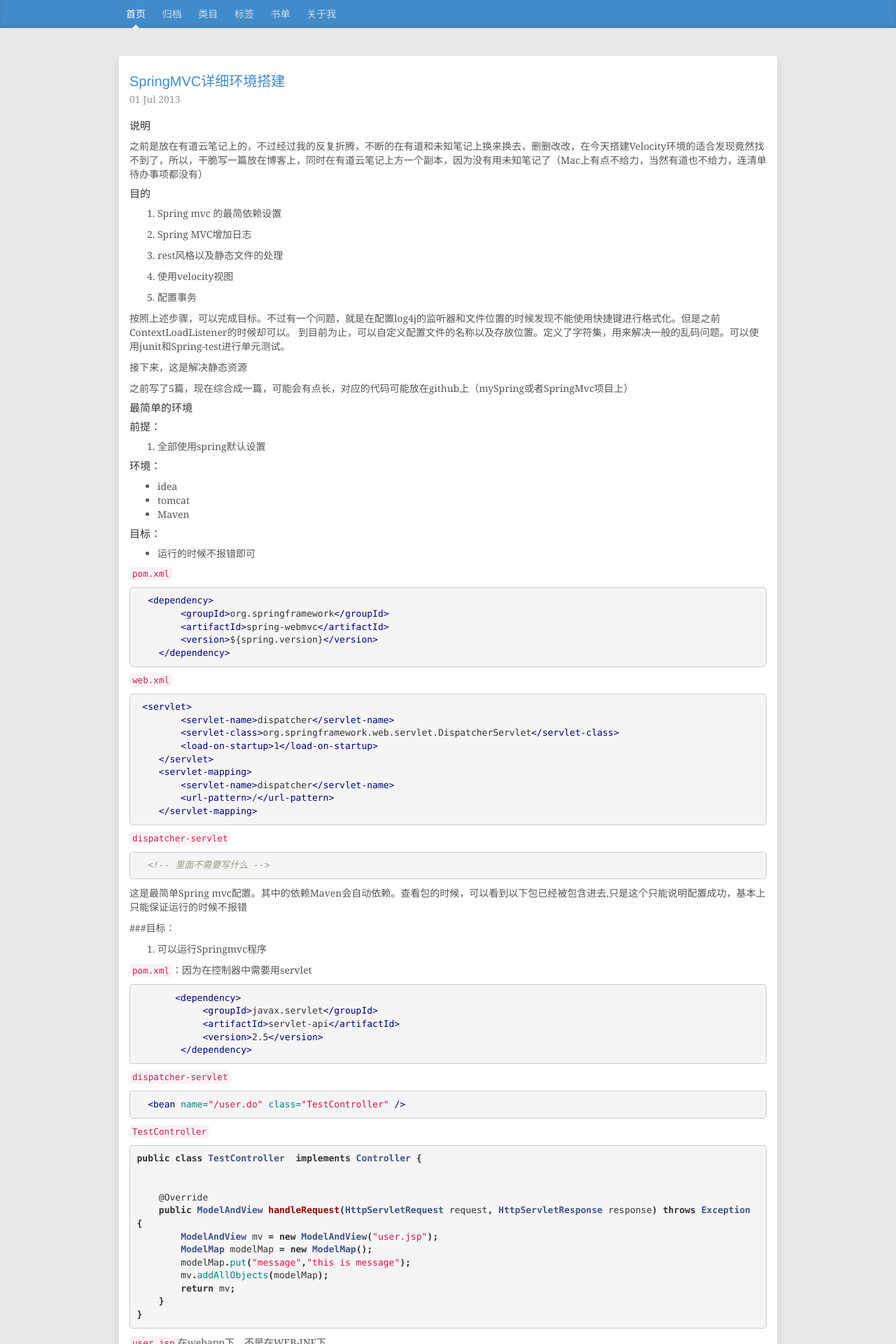
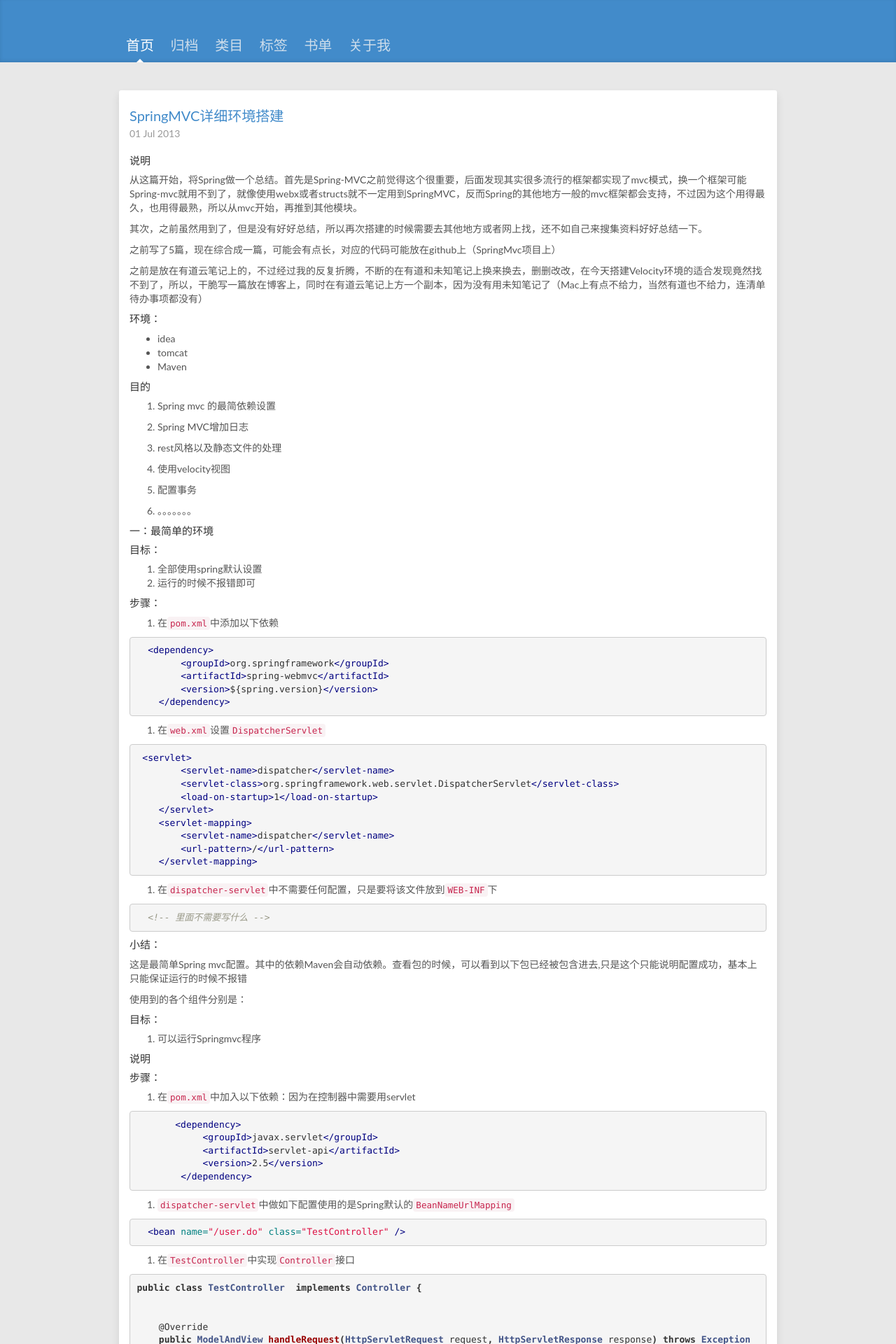
Before and after one commit to songqing/songqing.github.io, a Jekyll site: the page built from _posts/2013-07-01-spring-mvc-env.md, in a window 1280 px wide. Shown: the top 1920 px of the page at 70% size. Built offline with Jekyll 4.4.1, drawn with Linux system fonts in a browser that asks for light colours; comment, search, counter and statistics services are not loaded; some of the changed text lies outside the part shown.

Commit message:
edit the head

````diff
--- a/_layouts/default.html
+++ b/_layouts/default.html
@@ -12,7 +12,7 @@
 <div class="container">
 
     <div class="blog-header">
-        {% include blog-header.html %}
+
     </div>
     <div class="row">
 
--- a/_posts/2013-07-01-spring-mvc-env.md
+++ b/_posts/2013-07-01-spring-mvc-env.md
@@ -7,8 +7,18 @@ tag: Spring mvc
 ---
 
 ###说明
+从这篇开始，将Spring做一个总结。首先是Spring-MVC之前觉得这个很重要，后面发现其实很多流行的框架都实现了mvc模式，换一个框架可能Spring-mvc就用不到了，就像使用webx或者structs就不一定用到SpringMVC，反而Spring的其他地方一般的mvc框架都会支持，不过因为这个用得最久，也用得最熟，所以从mvc开始，再推到其他模块。
+
+其次，之前虽然用到了，但是没有好好总结，所以再次搭建的时候需要去其他地方或者网上找，还不如自己来搜集资料好好总结一下。
+
+之前写了5篇，现在综合成一篇，可能会有点长，对应的代码可能放在github上（SpringMvc项目上）
 
 之前是放在有道云笔记上的，不过经过我的反复折腾，不断的在有道和未知笔记上换来换去，删删改改，在今天搭建Velocity环境的适合发现竟然找不到了，所以，干脆写一篇放在博客上，同时在有道云笔记上方一个副本，因为没有用未知笔记了（Mac上有点不给力，当然有道也不给力，连清单待办事项都没有）
+
+###环境：
+- idea
+- tomcat
+- Maven
 
 ###目的
 
@@ -22,29 +32,19 @@ tag: Spring mvc
 
 5. 配置事务
 
+6. 。。。。。。。
 
-按照上述步骤，可以完成目标。不过有一个问题，就是在配置log4j的监听器和文件位置的时候发现不能使用快捷键进行格式化。但是之前ContextLoadListener的时候却可以。
-    到目前为止，可以自定义配置文件的名称以及存放位置。定义了字符集，用来解决一般的乱码问题。可以使用junit和Spring-test进行单元测试。
 
-接下来，这是解决静态资源
+###一：最简单的环境
 
-之前写了5篇，现在综合成一篇，可能会有点长，对应的代码可能放在github上（mySpring或者SpringMvc项目上）
-
-###最简单的环境
-
-###前提：
-1. 全部使用spring默认设置
-
-###环境：
-- idea
-- tomcat
-- Maven
 
 ###目标：
-- 运行的时候不报错即可
+1. 全部使用spring默认设置
+2. 运行的时候不报错即可
 
 
-```pom.xml```
+###步骤：
+1. 在```pom.xml```中添加以下依赖
 
 {% highlight xml %}
 
@@ -58,7 +58,7 @@ tag: Spring mvc
 {% endhighlight %}
 
 
-```web.xml```
+2. 在```web.xml```设置```DispatcherServlet```
 
 {% highlight xml %}
 
@@ -74,7 +74,7 @@ tag: Spring mvc
 
 {% endhighlight %}
 
-```dispatcher-servlet```
+3. 在```dispatcher-servlet```中不需要任何配置，只是要将该文件放到```WEB-INF```下
 
 {% highlight xml %}
 
@@ -83,13 +83,20 @@ tag: Spring mvc
 {% endhighlight %}
 
 
+###小结：
 这是最简单Spring mvc配置。其中的依赖Maven会自动依赖。查看包的时候，可以看到以下包已经被包含进去,只是这个只能说明配置成功，基本上只能保证运行的时候不报错
+
+使用到的各个组件分别是：
 
 
 ###目标：
 1. 可以运行Springmvc程序
 
-```pom.xml```：因为在控制器中需要用servlet
+###说明
+
+
+###步骤：
+1. 在```pom.xml```中加入以下依赖：因为在控制器中需要用servlet
 
 {% highlight xml %}
 
@@ -102,7 +109,7 @@ tag: Spring mvc
 {% endhighlight %}
 
 
-```dispatcher-servlet```
+2. ```dispatcher-servlet```中做如下配置使用的是Spring默认的```BeanNameUrlMapping```
 
 {% highlight xml %}
 
@@ -110,7 +117,8 @@ tag: Spring mvc
 
 {% endhighlight %}
 
-```TestController```
+
+3. 在```TestController```中实现```Controller```接口
 
 {% highlight java %}
 
@@ -129,7 +137,7 @@ public class TestController  implements Controller {
 
 {% endhighlight %}
 
-```user.jsp```在webapp下，不是在WEB-INF下
+4. ```user.jsp```在webapp下，不是在WEB-INF下
 
 {% highlight html %}
 
@@ -141,10 +149,17 @@ public class TestController  implements Controller {
 
 {% endhighlight %}
 
+###小结：
+这样配置好之后，可以运行Spring-mvc程序了，使用到的各个组件分别是：
 
-2. 使用slf4j和log4j替代common-logging
 
-```pom.xml```
+
+###目标：
+- 使用slf4j和log4j替代common-logging
+
+###步骤：
+
+1. 在```pom.xml```中增加以下依赖包
 
 {% highlight xml %}
 
@@ -177,13 +192,9 @@ public class TestController  implements Controller {
       {% endhighlight %}
 
 
-  - 并将common-logging排除。主要是在spring-context中。
-
-
-```pom.xml```
+2. 在```pom.xml```中将common-logging排除。主要是在spring-context中。
 
 {% highlight xml %}
-
 
        <dependency>
             <groupId>org.springframework</groupId>
@@ -216,19 +227,24 @@ public class TestController  implements Controller {
 
 {% endhighlight %}
 
-
-- 2：自定义配置文件的存放位置
-
- Spring配置文件applicationContext.xml和dispatch-servlet.xml默认都是放在WEB-INF下面。而且文件名都有一定限制不能修改。如果想自定义文件名和文件位置，则需要做如下配置：
+###小结
+使用以上配置之后，控制台比之前漂亮很多，而且如果开启debug，可以非常详细的看到Spring启动信息，方便调试
 
 
-- 2.1：自定义applicatonContext.xml存放位置：
-        在web.xml中：
+###目的
+
+- 自定义配置文件的存放位置
+
+###说明：
+Spring配置文件applicationContext.xml和dispatch-servlet.xml默认都是放在WEB-INF下面。而且文件名都有一定限制不能修改。如果想自定义文件名和文件位置，则需要做如下配置：
+
+###步骤
+
+- 1：自定义```applicatonContext.xml```的存放位置：在```web.xml```中：
 
 {% highlight xml %}
 
-
-            <context-param>
+    <context-param>
         <param-name>contextConfigLocation</param-name>
         <param-value>
             classpath:applicationContext*.xml
@@ -237,11 +253,10 @@ public class TestController  implements Controller {
 
 {% endhighlight %}
 
+这样配置之后，可以不需要放在指定位置，而且可以分开放
 
-- 2.2：自定义dispatchservlet.xml存放位置：
 
-        在web.xml中：
-
+- 2.自定义```dispatchservlet.xml```存放位置：在```web.xml```中
 
 {% highlight xml %}
 
@@ -271,6 +285,12 @@ public class TestController  implements Controller {
 
  {% endhighlight %}
 
+
+###小结
+这样配置之后，可以随意存放```applicationContex.xml```, ```dispathcher-servelt.xml``` ```log4j.properties```的位置和名称，不过一般都是放在resources下。
+
+
+下面的还没有修改
 
 - 3：项目默认字符集设置-即在request请求中，默认使用utf-8接收字符串参数的值
         在web.xml中：
@@ -462,12 +482,6 @@ public class TestController  implements Controller {
 
 
 加入日志框架之后，则会发现，控制台显示的方式比之前好看多了。
-
-
-
-
-
-
 
 
 
--- a/css/blog.css
+++ b/css/blog.css
@@ -3,9 +3,10 @@
  */
 
 body {
-  font-family: Georgia, "Times New Roman", Times, serif,'Microsoft YaHei', 宋体, 'Myriad Pro', Lato, 'Helvetica Neue', Helvetica, Arial, sans-serif;
   color: #555;
   background-color: #e8e8e8;
+  font-family: 'Microsoft YaHei', 宋体, 'Myriad Pro', Lato, 'Helvetica Neue', Helvetica, Arial, sans-serif;
+
 }
 
 
@@ -18,7 +19,7 @@ h4, .h4,
 h5, .h5,
 h6, .h6 {
   margin-top: 0;
-  font-family: "Helvetica Neue", Helvetica, Arial, sans-serif;
+  font-family: 'Microsoft YaHei', 宋体, 'Myriad Pro', Lato, 'Helvetica Neue', Helvetica, Arial, sans-serif;
   font-weight: normal;
   color: #333;
 }
@@ -62,6 +63,7 @@ blockquote{
 
 .blog-masthead {
   background-color: #428bca;
+  padding-top: 40px;
   -webkit-box-shadow: inset 0 -2px 5px rgba(0,0,0,.1);
           box-shadow: inset 0 -2px 5px rgba(0,0,0,.1);
 }
@@ -73,6 +75,7 @@ blockquote{
   padding: 10px;
   font-weight: 500;
   color: #cdddeb;
+  font-size: 20px;
 }
 .blog-nav-item:hover,
 .blog-nav-item:focus {
````
Also changed, not shown: other parts of _posts/2013-07-01-spring-mvc-env.md (+2 -3 lines), _includes/blog-header.html (+9 -0 lines).
